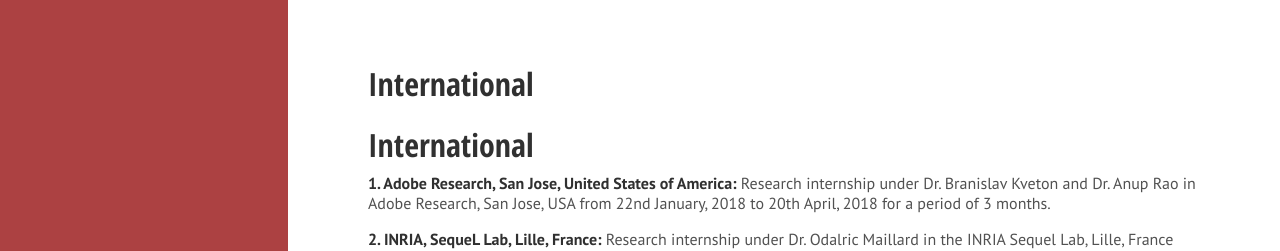
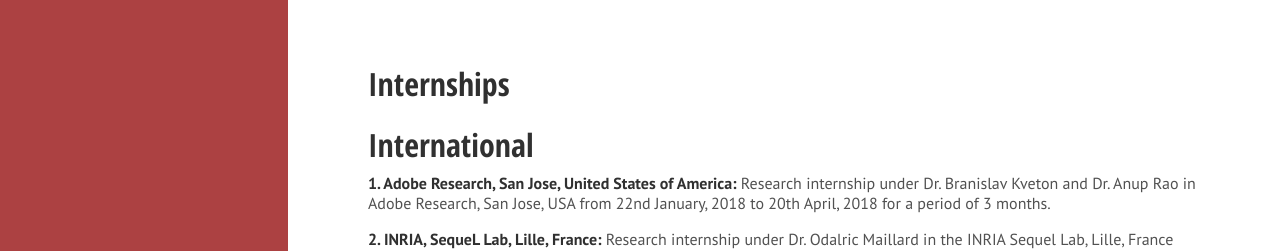
Before and after one commit to Subhojyoti22/subhojyoti.github.io, a Jekyll site: the page built from internship.md, in a window 1280 px wide. Shown: the top 251 px of the page. Built offline with Jekyll 4.4.1, drawn with Linux system fonts in a browser that asks for light colours; our own code applies the rules of GitHub Pages for plain Markdown files; Markdown is read by kramdown in place of the engine named in the settings.

Commit message:
Update internship.md

```diff
--- a/internship.md
+++ b/internship.md
@@ -1,3 +1,8 @@
+---
+layout: page
+title: Internships
+---
+
 
 # International
 
```
